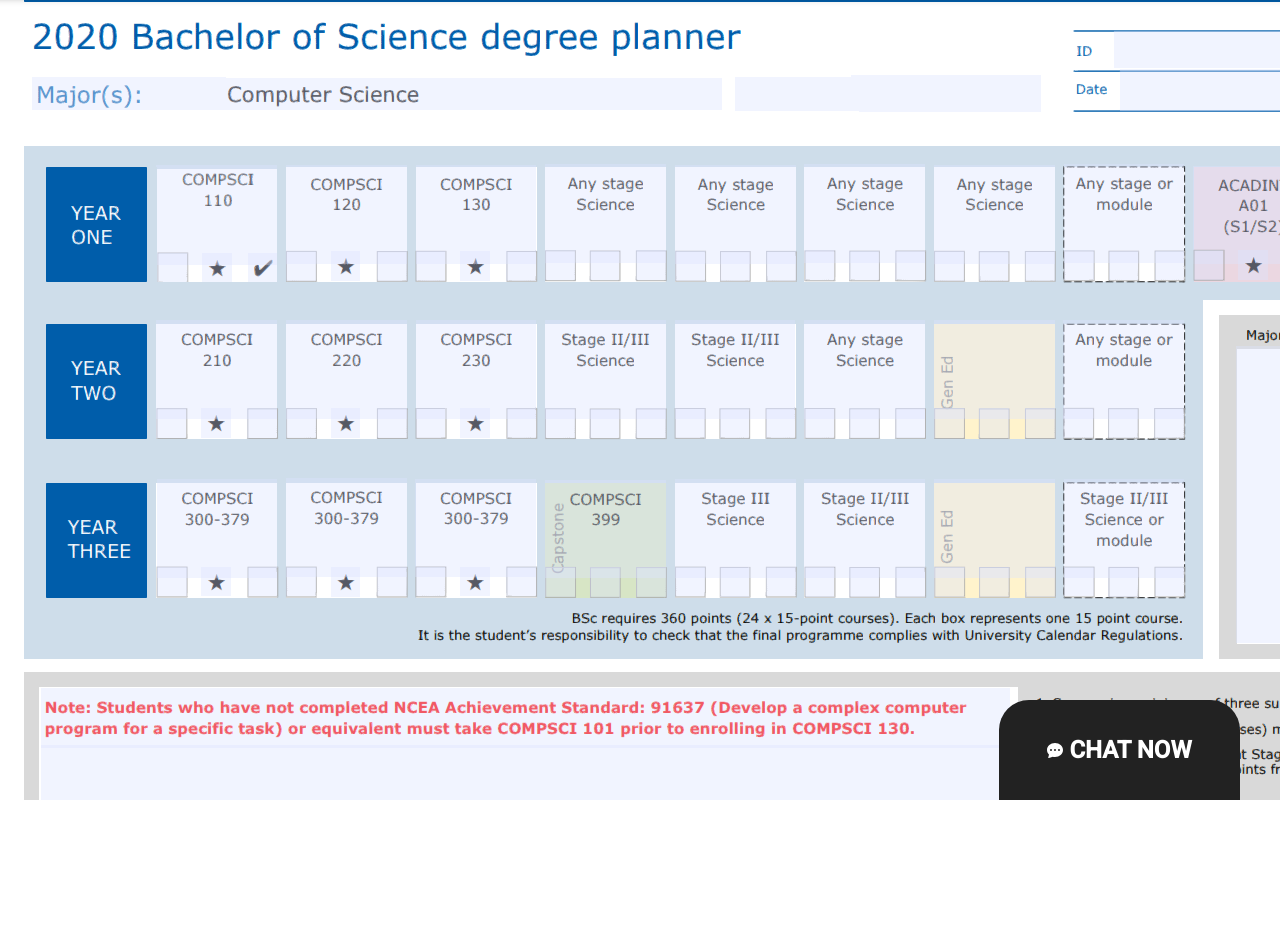
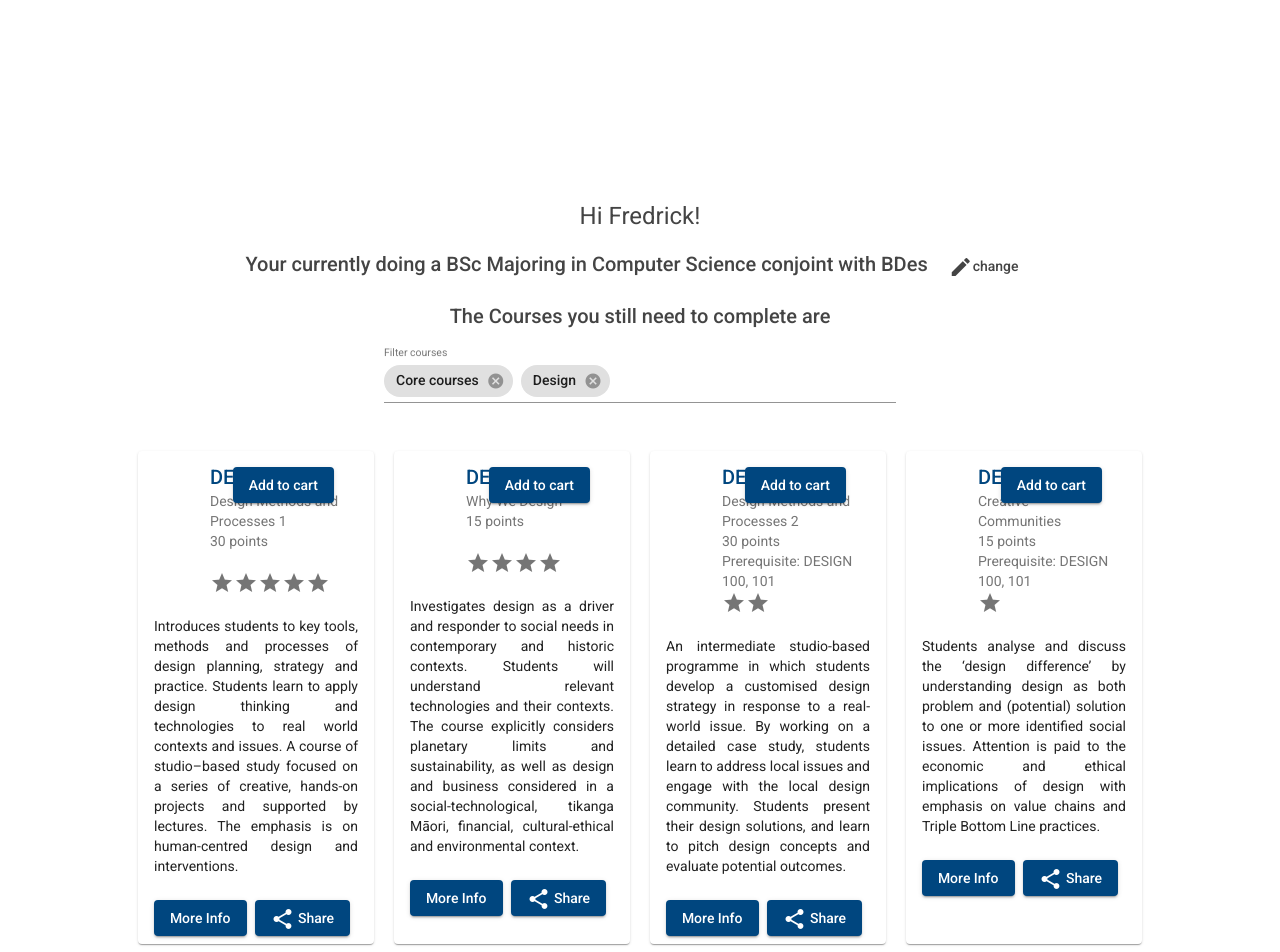
Before and after one commit to etinaude/enrol, an Angular app: page / in a window 1280 px wide. Shown: the top 952 px of the page. Before the commit the page ends 800 px from the top, so only its background shows below. Built offline with nearby package versions, Linux system fonts and the light colour scheme.

Commit message:
main page redo

```diff
--- a/src/app/app.component.html
+++ b/src/app/app.component.html
@@ -1,21 +1,63 @@
-<div class="planner">&nbsp;</div>
-<div class="button" (click)="showModal()"></div>
-<div class="chat">
-  <svg
-    xmlns="http://www.w3.org/2000/svg"
-    width="16"
-    height="16"
-    fill="currentColor"
-    class="bi bi-chat-dots-fill"
-    viewBox="0 0 16 16"
-  >
-    <path
-      d="M16 8c0 3.866-3.582 7-8 7a9.06 9.06 0 0 1-2.347-.306c-.584.296-1.925.864-4.181 1.234-.2.032-.352-.176-.273-.362.354-.836.674-1.95.77-2.966C.744 11.37 0 9.76 0 8c0-3.866 3.582-7 8-7s8 3.134 8 7zM5 8a1 1 0 1 0-2 0 1 1 0 0 0 2 0zm4 0a1 1 0 1 0-2 0 1 1 0 0 0 2 0zm3 1a1 1 0 1 0 0-2 1 1 0 0 0 0 2z"
-    />
-  </svg>
-  CHAT NOW
+<div class="body">
+  <h1>Hi Fredrick!</h1>
+  <h2>
+    Your currently doing a BSc Majoring in Computer Science conjoint with BDes
+
+    <button mat-button>
+      <mat-icon aria-hidden="false" aria-label="Example pencil icon"
+        >edit</mat-icon
+      >change
+    </button>
+  </h2>
+
+  <h2>The Courses you still need to complete are</h2>
+
+  <mat-form-field class="center">
+    <mat-chip-list #chipList>
+      <mat-chip [selectable]="true" [removable]="true"
+        >Core courses <mat-icon matChipRemove>cancel</mat-icon></mat-chip
+      >
+      <mat-chip [selectable]="true" [removable]="true"
+        >Design <mat-icon matChipRemove>cancel</mat-icon></mat-chip
+      >
+      <input placeholder="Filter courses" [matChipInputFor]="chipList" />
+    </mat-chip-list>
+  </mat-form-field>
+
+  <div class="courses">
+    <mat-card *ngFor="let course of courses">
+      <mat-card-header>
+        <div mat-card-avatar class="example-header-image"></div>
+        <mat-card-title (click)="showModal(course)">{{
+          course.title
+        }}</mat-card-title>
+        <mat-card-subtitle
+          >{{ course.subTitle }}
+          <br />
+          {{ course.points }} points
+          <br />
+          {{ course.prereq }}
+          <br />
+          <mat-icon *ngFor="let i of course.stars">star</mat-icon>
+        </mat-card-subtitle>
+
+        <button mat-raised-button color="primary" class="enrol-now">
+          Add to cart
+        </button>
+      </mat-card-header>
+      <mat-card-content> {{ course.description }}</mat-card-content>
+
+      <mat-card-actions>
+        <button mat-raised-button class="blue-btn" (click)="showModal(course)">
+          More Info
+        </button>
+        <button mat-raised-button class="blue-btn">
+          <mat-icon>share</mat-icon>
+          Share
+        </button>
+      </mat-card-actions>
+    </mat-card>
+  </div>
 </div>
-<div class="side"></div>
-<div class="bottom"></div>
 
 <router-outlet></router-outlet>
--- a/src/app/app.component.scss
+++ b/src/app/app.component.scss
@@ -46,15 +46,57 @@
   position: fixed;
 }
 
-// .bottom {
-//   width: 100vw;
-//   height: 108px;
-//   bottom: 0;
-// }
+.body {
+  width: 100%;
+  height: 100%;
+  margin-top: 200px;
+  display: flex;
+  flex-direction: column;
 
-// .side {
-//   width: 19vw;
-//   height: 100vh;
-//   right: 0;
-//   top: 0;
-// }
+  text-align: center;
+  align-content: center;
+}
+
+.courses {
+  width: 80%;
+  display: flex;
+  mat-card {
+    width: 25%;
+    margin: 10px;
+    mat-card-content {
+      text-align: justify;
+    }
+
+    mat-card-header {
+      text-align: left;
+
+      .enrol-now {
+        height: min-content;
+        right: 40px;
+        position: absolute;
+        background-color: #00467f;
+        color: white !important;
+
+        * {
+          color: white !important;
+        }
+      }
+    }
+  }
+  margin-left: auto;
+  margin-right: auto;
+  margin-top: 20px;
+
+  .blue-btn {
+    background-color: #00467f;
+    color: white !important;
+
+    * {
+      color: white !important;
+    }
+  }
+
+  .mat-card-title {
+    color: #00467f;
+  }
+}
--- a/src/app/app.component.ts
+++ b/src/app/app.component.ts
@@ -2,6 +2,15 @@ import { ModalComponent } from './modal/modal.component';
 import { Component } from '@angular/core';
 import { MatDialog } from '@angular/material/dialog';
 
+export interface courseType {
+  title: string;
+  subTitle: string;
+  points: number;
+  description: string;
+  stars: number[];
+  required: boolean;
+  prereq: string;
+}
 @Component({
   selector: 'app-root',
   templateUrl: './app.component.html',
@@ -9,10 +18,52 @@ import { MatDialog } from '@angular/material/dialog';
 })
 export class AppComponent {
   title = 'enrol';
+  courses = [
+    {
+      title: 'DESIGN 100',
+      subTitle: 'Design Methods and Processes 1',
+      points: 30,
+      description:
+        'Introduces students to key tools, methods and processes of design planning, strategy and practice. Students learn to apply design thinking and technologies to real world contexts and issues. A course of studio–based study focused on a series of creative, hands-on projects and supported by lectures. The emphasis is on human-centred design and interventions.',
+      stars: Array(5).fill(4),
+      required: true,
+      prereq: '',
+    },
+    {
+      title: 'DESIGN 101',
+      subTitle: 'Why We Design',
+      points: 15,
+      description:
+        'Investigates design as a driver and responder to social needs in contemporary and historic contexts. Students will understand relevant technologies and their contexts. The course explicitly considers planetary limits and sustainability, as well as design and business considered in a social-technological, tikanga Māori, financial, cultural-ethical and environmental context.',
+      stars: Array(4).fill(4),
+      required: true,
+      prereq: '',
+    },
+    {
+      title: 'DESIGN 200',
+      subTitle: 'Design Methods and Processes 2',
+      points: 30,
+      description:
+        'An intermediate studio-based programme in which students develop a customised design strategy in response to a real-world issue. By working on a detailed case study, students learn to address local issues and engage with the local design community. Students present their design solutions, and learn to pitch design concepts and evaluate potential outcomes.',
+      stars: Array(2).fill(4),
+      required: true,
+      prereq: 'Prerequisite: DESIGN 100, 101',
+    },
+    {
+      title: 'DESIGN 201',
+      subTitle: 'Creative Communities',
+      points: 15,
+      description:
+        'Students analyse and discuss the ‘design difference’ by understanding design as both problem and (potential) solution to one or more identified social issues. Attention is paid to the economic and ethical implications of design with emphasis on value chains and Triple Bottom Line practices.',
+      stars: Array(1).fill(4),
+      required: true,
+      prereq: 'Prerequisite: DESIGN 100, 101',
+    },
+  ];
 
   constructor(public dialog: MatDialog) {}
 
-  showModal() {
-    const dialogRef = this.dialog.open(ModalComponent);
+  showModal(course: any) {
+    const dialogRef = this.dialog.open(ModalComponent, { data: course });
   }
 }
```
